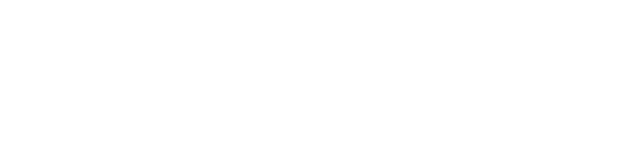
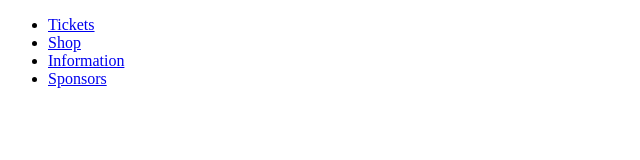
Before and after one commit to sophjang/rollingloud, a plain HTML site: page index.html in a window 1280 px wide. Shown: the whole page, without its empty margins (0-640 px from the left). Drawn offline with Linux system fonts and the light colour scheme.

Commit message:
added navs

```diff
--- a/index.html
+++ b/index.html
@@ -9,5 +9,13 @@
 </head>
 <body>
 
+    <nav>
+        <ul>
+            <li><a href="https://rollingloudny.frontgatetickets.com/" target="_blank">Tickets</a></li>
+            <li><a href="ecom.html">Shop</a></li>
+            <li><a href="https://mag.soundclub.com/all-about-rolling-loud-festival/">Information</a></li>
+            <li><a href="https://www.rollingloud.com/sponsors">Sponsors</a></li>
+        </ul>
+    </nav>
 </body>
 </html>
```
Also changed, not shown: ecom.html (added), productpg.html (added).
